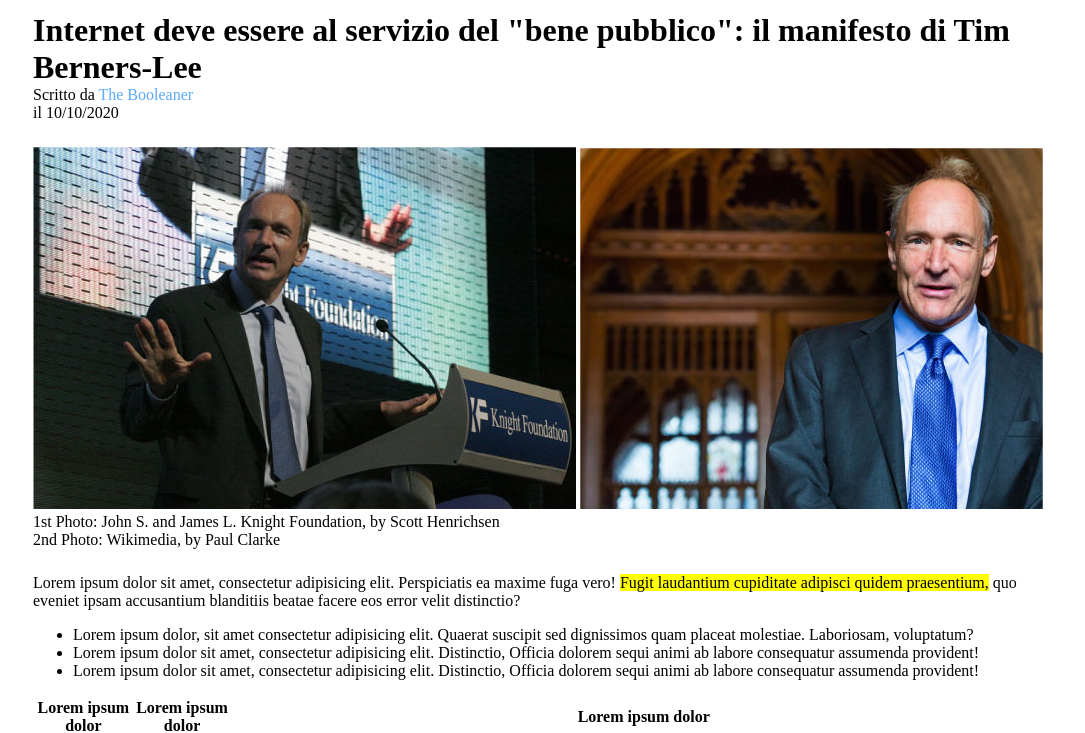
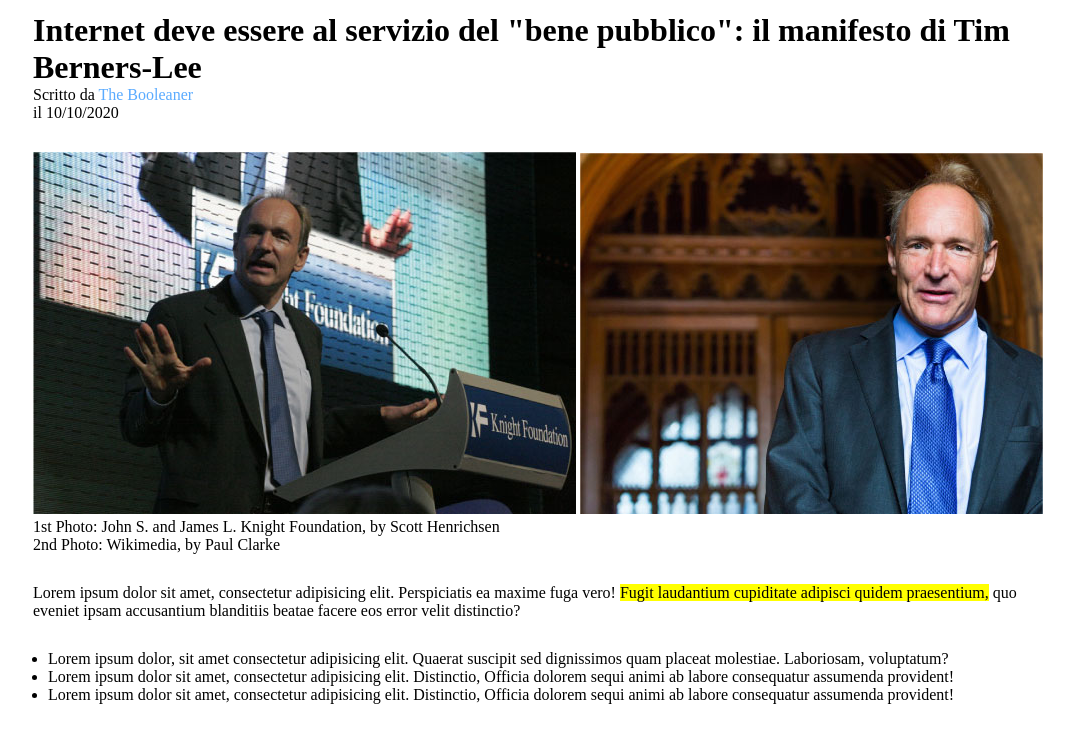
Before and after one commit to Helmatron/html-css-booleaner, a plain HTML site: page index.html in a window 1280 px wide. Shown: the part 173-906 px from the top of the page, without its empty margins (95-1180 px from the left). Drawn offline with Linux system fonts and the light colour scheme.

Commit message:
Add CSS: .list-style

```diff
--- a/css/style.css
+++ b/css/style.css
@@ -21,11 +21,17 @@ h1 {
 
 .subtitle {
     margin: 0px;
-    margin-bottom: 25px;
+    margin-bottom: 30px;
 }
 
 span {
     color: rgb(90, 171, 255);
+}
+
+.list-style {
+    margin-top: 30px;
+    margin-bottom: 30px;
+    padding-left: 15px;
 }
 
 .footer-style {
--- a/index.html
+++ b/index.html
@@ -30,7 +30,7 @@
             <div>
                 <p>Lorem ipsum dolor sit amet, consectetur adipisicing elit. Perspiciatis ea maxime fuga vero! <mark> Fugit laudantium cupiditate adipisci quidem praesentium,</mark> quo eveniet ipsam accusantium blanditiis beatae facere eos error velit distinctio?</p>
 
-                <ul>
+                <ul class="list-style">
                     <li>
                         Lorem ipsum dolor, sit amet consectetur adipisicing elit. Quaerat suscipit sed dignissimos quam placeat molestiae. Laboriosam, voluptatum?
                     </li>
```
